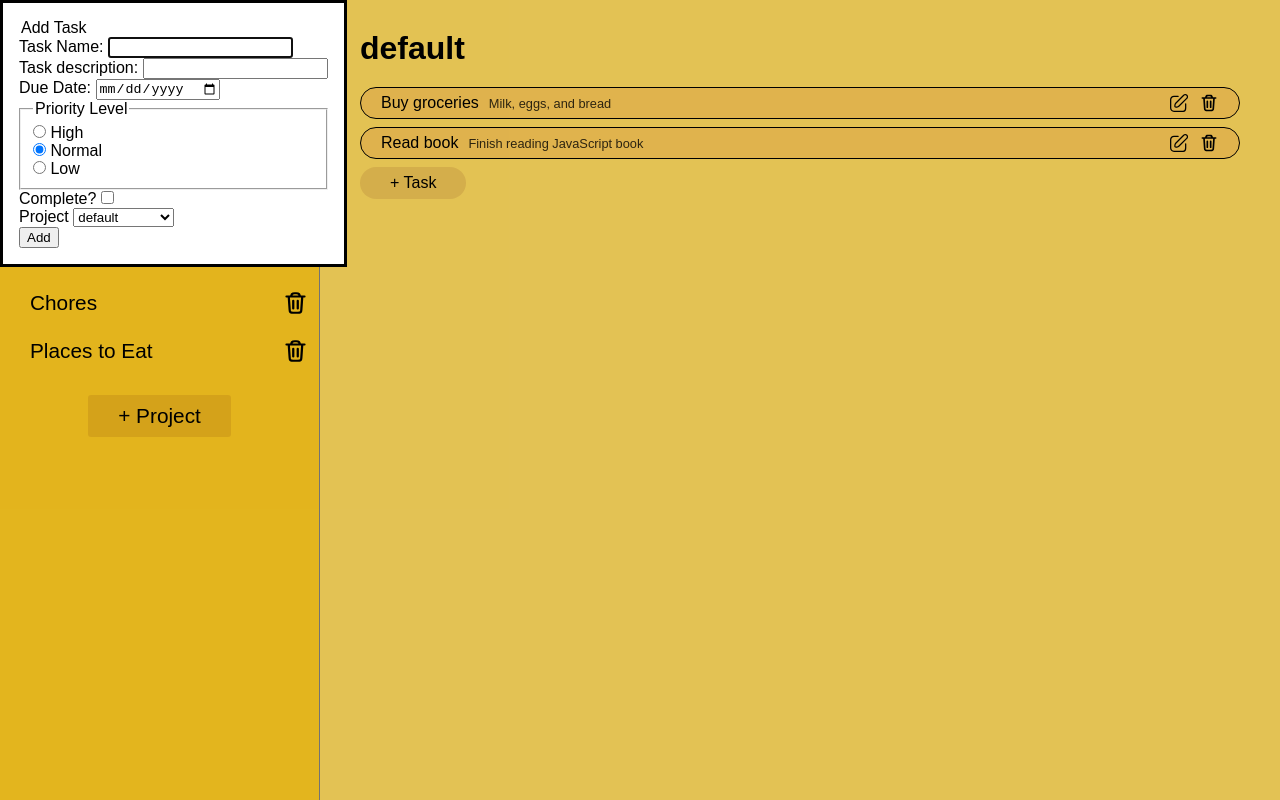
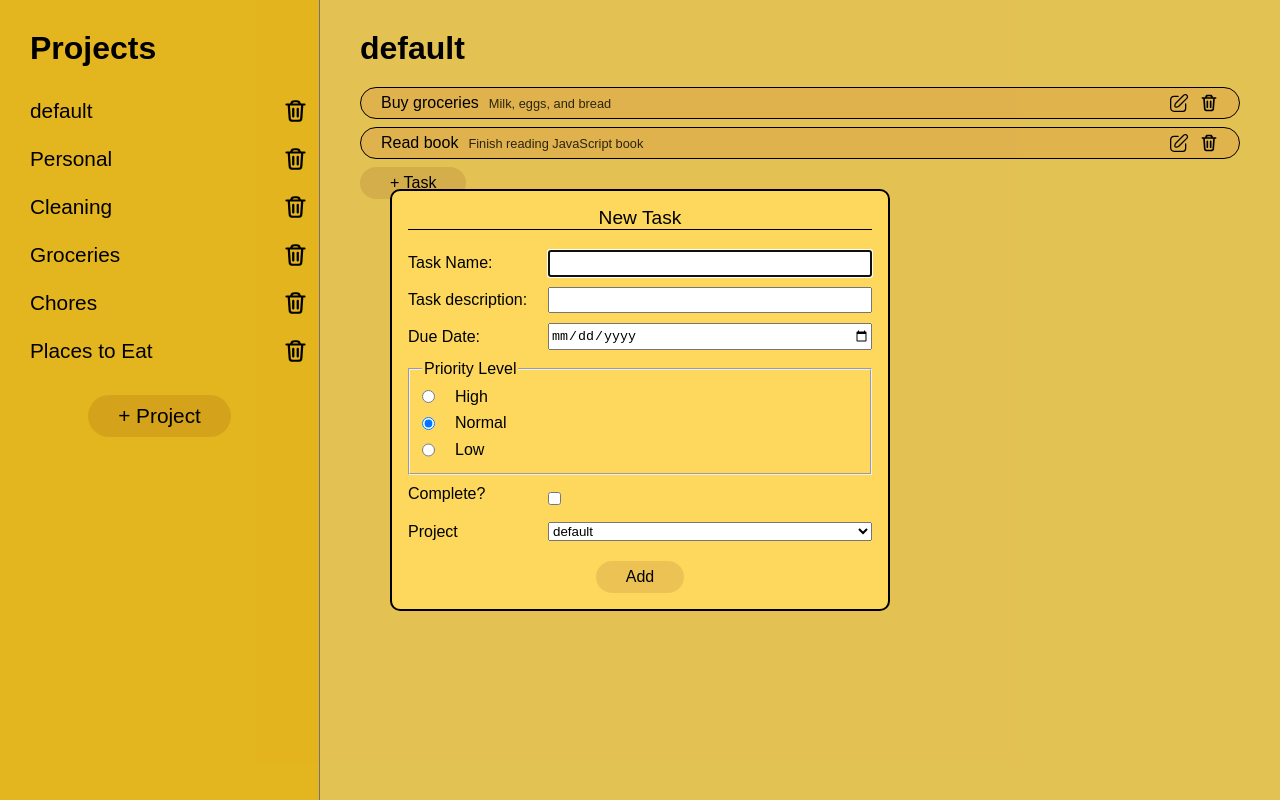
Before and after one commit to zwhahn/Todo_List, a website built with webpack: page src/template.html in a window 1280 px wide. Both pictures are taken after a click on the button "+ Task". Built offline with nearby package versions, Linux system fonts and the light colour scheme.

Commit message:
Add styling to dialog

```diff
--- a/src/DOMInterface.js
+++ b/src/DOMInterface.js
@@ -28,7 +28,7 @@ addTaskBtn.addEventListener('click', () => {
     //Change form title and button text for add mode
     formMode = 'Add';
     const legend = document.querySelector('legend');
-    legend.textContent = 'Add Task';
+    legend.textContent = 'New Task';
     submitBtn.textContent = 'Add';
 
     updateModalSelectOptions();
--- a/src/styles.css
+++ b/src/styles.css
@@ -119,16 +119,16 @@ h1 {
     stroke-width: 5px;
 }
 
-#add-project-btn, #add-task-btn {
+#add-project-btn, #add-task-btn, #task-submit-btn {
     all: unset;
     height: 2em;
     background-color: rgba(100, 0, 0, 0.1);
     cursor: pointer;
     padding: 0px 30px;
+    border-radius: 100px;
 }
 
 #add-project-btn {
-    border-radius: 3px;
     margin-top: 20px;
     align-self: center;
     font-size: 1.3em;
@@ -152,10 +152,80 @@ h1 {
     align-self: flex-start;
     margin-left: var(--task-left-padding);
     margin-top: 0.5em;
-    border-radius: 100px;
-
 }
 
-#add-project-btn:hover, #add-task-btn:hover {
+#task-submit-btn {
+    display: block;
+    margin: 10px auto 0px auto;
+}
+
+#add-project-btn:hover, #add-task-btn:hover, #task-submit-btn:hover {
     background-color: rgba(100, 0, 0, 0.3);
 }
+
+/* Dialog Formatting */
+dialog {
+    margin: auto;
+    width: clamp(500px, 500px, 100%);
+    background-color: var(--main-task-bg);
+    border-radius: 10px;
+    border: black 2px solid;
+}
+
+#form-title {
+    margin: auto;
+    text-align: center;
+    margin-bottom: 20px;
+    font-size: 1.2em;
+    border-bottom: 1px solid black;
+}
+
+form>div {
+    display: flex;
+    padding-bottom: 10px;
+    align-items: center;
+}
+
+label {
+    display: inline-block;
+    /* background-color: red; */
+    width: 140px;
+}
+
+input {
+    margin: auto;
+    flex: 1;
+    height: 2em;
+}
+
+fieldset {
+    display: flex;
+    flex-direction: column;
+}
+
+fieldset>div {
+    display: flex;
+    align-self: flex-start;
+}
+
+fieldset>div>label {
+    display: flex;
+    align-self: center;
+    padding-left: 20px;
+}
+
+#complete-status-input {
+    margin-left: 0;
+    margin-right: auto;
+    align-self: flex-start; /* Optional: aligns to top of the flex container */
+    flex: 0;
+    height: 2em;
+    width: 3em;
+    margin-top: 10px;
+}
+
+#projectSelection {
+    display: flex;
+    width: 100%;
+    flex: 1;
+}
--- a/src/template.html
+++ b/src/template.html
@@ -18,8 +18,8 @@
             <button id="add-task-btn">+ Task</button>
             <dialog>
                 <form id="new-task-form" action="">
-                    <legend>Create a new task</legend>
-                    <div>
+                    <legend id="form-title"></legend>
+                    <div class=".form-row">
                         <label for="title">Task Name:</label>
                         <input type="text" name="title" required>
                     </div>
@@ -48,7 +48,7 @@
                     </fieldset>
                     <div>
                         <label for="completeStatus">Complete?</label>
-                        <input type="checkbox" name="completeStatus">
+                        <input id="complete-status-input" type="checkbox" name="completeStatus">
                     </div>
                     <div>
                         <label for="projectSelection">Project</label>
```
